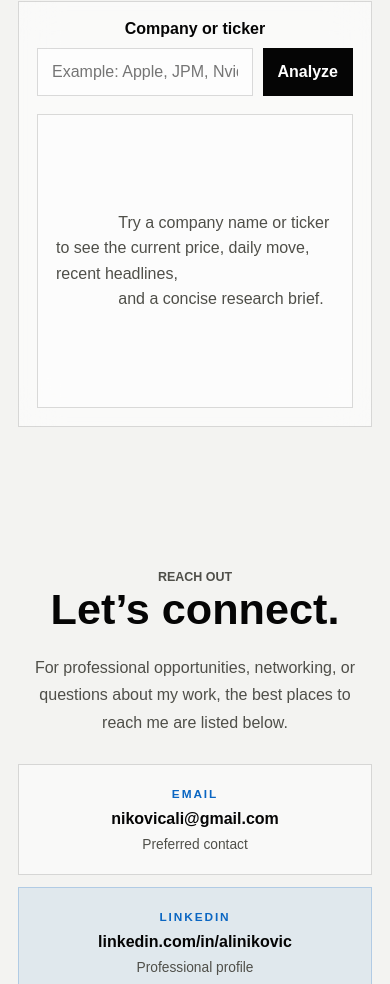
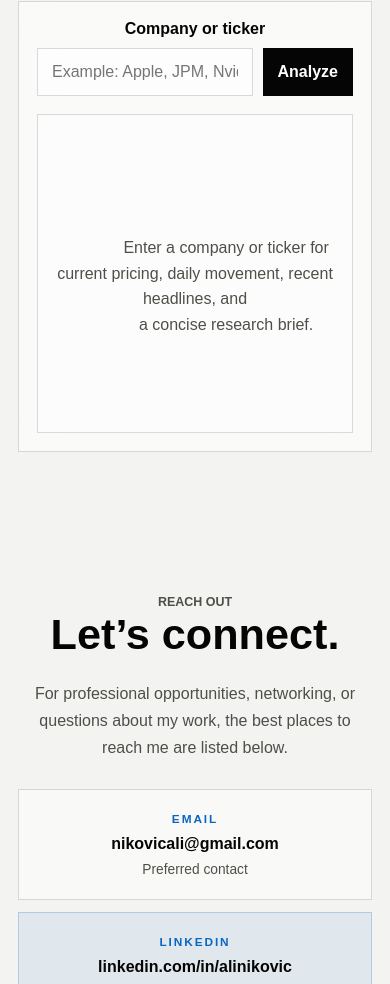
Before and after one commit to alinikovic/AliNikovic.com, a website: page public/index.html in a window 390 px wide. Shown: the part 1808-2792 px from the top of the page. Drawn offline with Linux system fonts and the light colour scheme.

Commit message:
Refine mobile analyzer prompt

```diff
--- a/public/index.html
+++ b/public/index.html
@@ -203,9 +203,13 @@
           </form>
 
           <div id="analysis-output" class="analysis-output" aria-live="polite">
-            <p class="muted">
+            <p class="muted analyzer-prompt analyzer-prompt-desktop">
               Try a company name or ticker to see the current price, daily move, recent headlines,
               and a concise research brief.
+            </p>
+            <p class="muted analyzer-prompt analyzer-prompt-mobile">
+              Enter a company or ticker for current pricing, daily movement, recent headlines, and
+              a concise research brief.
             </p>
           </div>
         </div>
--- a/public/styles.css
+++ b/public/styles.css
@@ -759,6 +759,10 @@ h3 {
   color: var(--green);
 }
 
+.analyzer-prompt-mobile {
+  display: none;
+}
+
 .source-list {
   margin: 18px 0 0;
   padding: 14px 0 0;
@@ -1000,6 +1004,22 @@ li + li {
     transform: none;
   }
 
+  .analysis-output .muted {
+    max-width: 36ch;
+    margin-right: auto;
+    margin-left: auto;
+    text-align: center;
+    text-wrap: balance;
+  }
+
+  .analyzer-prompt-desktop {
+    display: none;
+  }
+
+  .analyzer-prompt-mobile {
+    display: block;
+  }
+
   .analyzer-copy p,
   .contact-copy p,
   .contact-grid {
```
